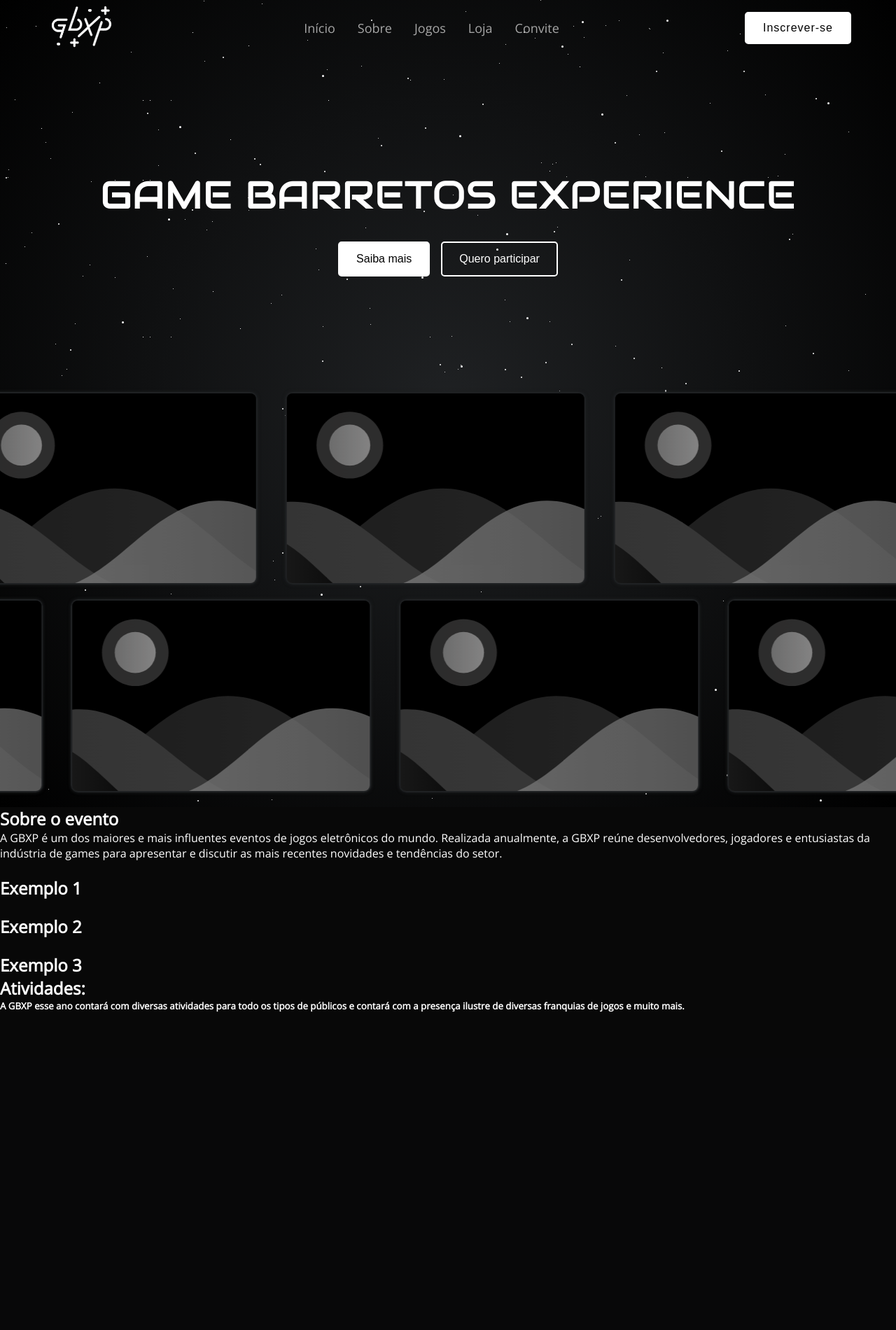
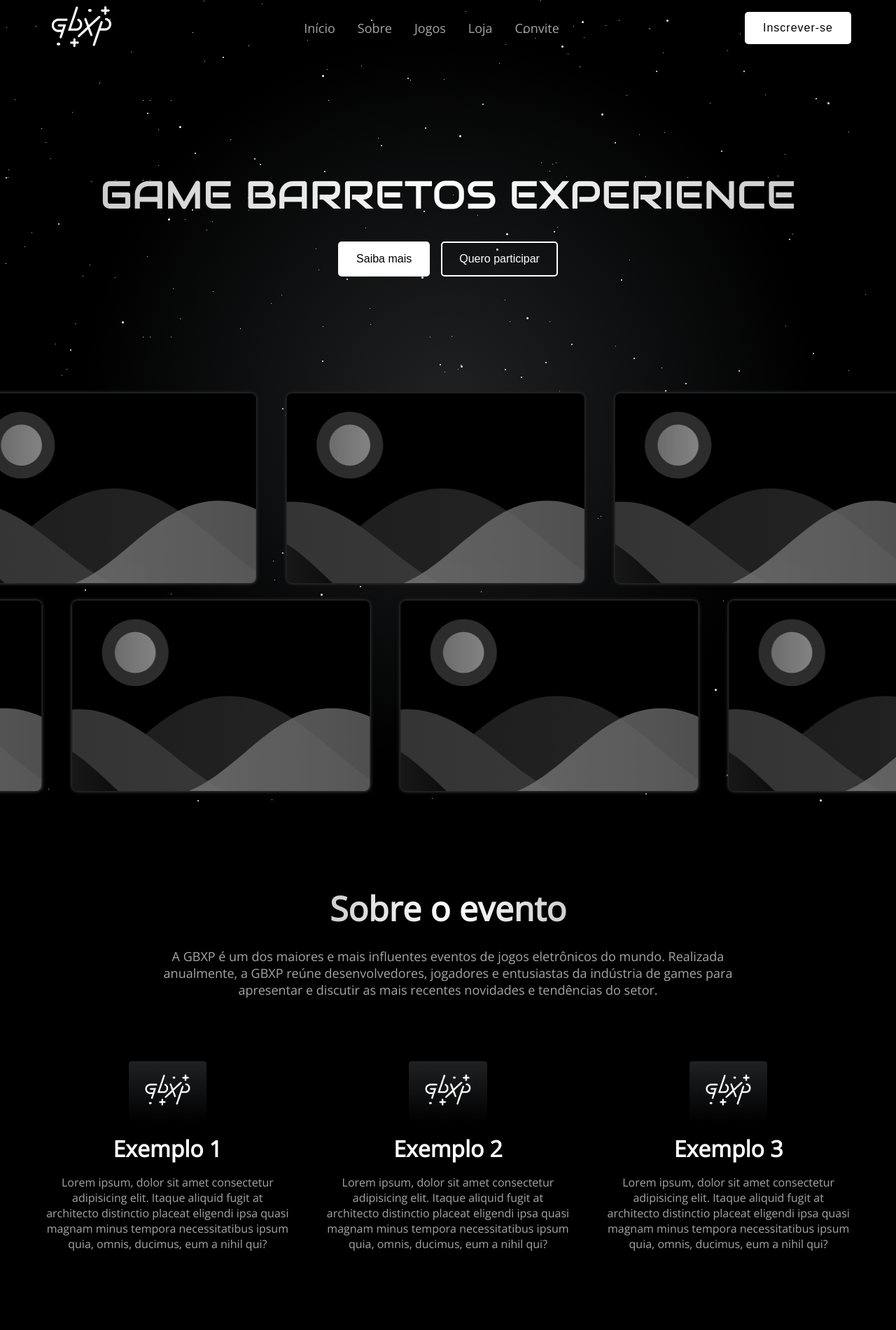
Before and after one commit to LeandroGiovani/GBXP, a Flask app: page / in a window 1280 px wide. Shown: the whole page at 70% size. Before the commit the page ends 1446 px from the top, so only its background shows below. Run offline with Flask 3, Linux system fonts and the light colour scheme; some libraries are stand-ins or nearby versions.

Commit message:
modificações animatecss

```diff
--- /dev/null
+++ b/static/css/anim.css
@@ -0,0 +1,69 @@
+.animate__animated.animate__delay-03s{
+    -webkit-animation-delay: calc(1s * .3);
+    animation-delay: calc(1s * .3);
+    -webkit-animation-delay: calc(var(--animate-delay) * .3);
+    animation-delay: calc(var(--animate-delay) * .3);
+}
+
+.animate__animated.animate__delay-1_1s{
+    -webkit-animation-delay: calc(1s * 1.1);
+    animation-delay: calc(1s * 1.1);
+    -webkit-animation-delay: calc(var(--animate-delay) * 1.1);
+    animation-delay: calc(var(--animate-delay) * 1.1);
+}
+
+.animate__animated.animate__delay-1_2s{
+    -webkit-animation-delay: calc(1s * 1.2);
+    animation-delay: calc(1s * 1.2);
+    -webkit-animation-delay: calc(var(--animate-delay) * 1.2);
+    animation-delay: calc(var(--animate-delay) * 1.2);
+}
+
+.animate__animated.animate__delay-1_3s{
+    -webkit-animation-delay: calc(1s * 1.3);
+    animation-delay: calc(1s * 1.3);
+    -webkit-animation-delay: calc(var(--animate-delay) * 1.3);
+    animation-delay: calc(var(--animate-delay) * 1.3);
+}
+
+.animate__animated.animate__delay-1_4s{
+    -webkit-animation-delay: calc(1s * 1.4);
+    animation-delay: calc(1s * 1.4);
+    -webkit-animation-delay: calc(var(--animate-delay) * 1.4);
+    animation-delay: calc(var(--animate-delay) * 1.4);
+}
+
+.animate__animated.animate__delay-1_5s{
+    -webkit-animation-delay: calc(1s * 1.5);
+    animation-delay: calc(1s * 1.5);
+    -webkit-animation-delay: calc(var(--animate-delay) * 1.5);
+    animation-delay: calc(var(--animate-delay) * 1.5);
+}
+
+.animate__animated.animate__delay-1_6s{
+    -webkit-animation-delay: calc(1s * 1.6);
+    animation-delay: calc(1s * 1.6);
+    -webkit-animation-delay: calc(var(--animate-delay) * 1.6);
+    animation-delay: calc(var(--animate-delay) * 1.6);
+}
+
+.animate__animated.animate__delay-1_7s{
+    -webkit-animation-delay: calc(1s * 1.7);
+    animation-delay: calc(1s * 1.7);
+    -webkit-animation-delay: calc(var(--animate-delay) * 1.7);
+    animation-delay: calc(var(--animate-delay) * 1.7);
+}
+
+.animate__animated.animate__delay-1_8s{
+    -webkit-animation-delay: calc(1s * 1.8);
+    animation-delay: calc(1s * 1.8);
+    -webkit-animation-delay: calc(var(--animate-delay) * 1.8);
+    animation-delay: calc(var(--animate-delay) * 1.8);
+}
+
+.animate__animated.animate__delay-1_9s{
+    -webkit-animation-delay: calc(1s * 1.9);
+    animation-delay: calc(1s * 1.9);
+    -webkit-animation-delay: calc(var(--animate-delay) * 1.9);
+    animation-delay: calc(var(--animate-delay) * 1.9);
+}
--- a/static/css/style.css
+++ b/static/css/style.css
@@ -9,14 +9,14 @@ html{
     scroll-behavior: smooth;
 }
 
-
-
 body{
     height: 100vh;
     box-sizing: border-box;
-    background-color: #080808;
+    background-color: #000;
     font-family: 'Open Sans', sans-serif;
     color: #fff;
+    display: block;
+    z-index: 10;
     margin: -6px 0 0 0;
 }
 
@@ -24,7 +24,7 @@ body{
     height: calc(100vh + 6px);
     width: 100%;
     position: fixed;
-    background: #090909;
+    background: #020202;
     z-index: 100;
     display: flex;
     justify-content: center;
@@ -162,49 +162,12 @@ nav ul:hover li a:not(:hover){
     line-height: 1.2;
     margin-bottom: 2rem;
     text-align: center;
+    background-image: radial-gradient(circle, rgba(255,255,255, 1) 0%, rgba(255,255,255, .9) 50%, rgba(255,255,255, .8) 100%);
+    background-clip: text;
+    -webkit-background-clip: text;
+    -webkit-text-fill-color: transparent;
 }
 
-.animate__animated.animate__delay-1_3s{
-    -webkit-animation-delay: calc(1s * 1.3);
-    animation-delay: calc(1s * 1.3);
-    -webkit-animation-delay: calc(var(--animate-delay) * 1.3);
-    animation-delay: calc(var(--animate-delay) * 1.3);
-}
-
-.animate__animated.animate__delay-1_4s{
-    -webkit-animation-delay: calc(1s * 1.4);
-    animation-delay: calc(1s * 1.4);
-    -webkit-animation-delay: calc(var(--animate-delay) * 1.4);
-    animation-delay: calc(var(--animate-delay) * 1.4);
-}
-
-.animate__animated.animate__delay-1_5s{
-    -webkit-animation-delay: calc(1s * 1.5);
-    animation-delay: calc(1s * 1.5);
-    -webkit-animation-delay: calc(var(--animate-delay) * 1.5);
-    animation-delay: calc(var(--animate-delay) * 1.5);
-}
-
-.animate__animated.animate__delay-1_6s{
-    -webkit-animation-delay: calc(1s * 1.6);
-    animation-delay: calc(1s * 1.6);
-    -webkit-animation-delay: calc(var(--animate-delay) * 1.6);
-    animation-delay: calc(var(--animate-delay) * 1.6);
-}
-
-.animate__animated.animate__delay-1_7s{
-    -webkit-animation-delay: calc(1s * 1.7);
-    animation-delay: calc(1s * 1.7);
-    -webkit-animation-delay: calc(var(--animate-delay) * 1.7);
-    animation-delay: calc(var(--animate-delay) * 1.7);
-}
-
-.animate__animated.animate__delay-1_8s{
-    -webkit-animation-delay: calc(1s * 1.8);
-    animation-delay: calc(1s * 1.8);
-    -webkit-animation-delay: calc(var(--animate-delay) * 1.8);
-    animation-delay: calc(var(--animate-delay) * 1.8);
-}
 
 .btn-cadastro{
     color: #000;
@@ -267,7 +230,7 @@ nav ul:hover li a:not(:hover){
 
 .radial{
     background: rgb(31,33,35);
-    background: radial-gradient(circle, rgba(31,33,35,1) 0%, rgba(31,33,35,1) 0%, rgba(0,0,0,1) 100%);
+    background: radial-gradient(circle, rgba(31,33,35,1) 0%, rgba(31,33,35,1) 0%, rgba(0,0,0,1) 60%);
     overflow: hidden;
 }
 
@@ -318,7 +281,6 @@ nav ul:hover li a:not(:hover){
 .btn-cadastro2:active{
     scale: .9;
 }
-
 
 /* Arthur está aqui */
 
@@ -648,3 +610,69 @@ strong {
         --gradY: 0%;
     }
 }
+
+.sec-sobre{
+    padding: 7rem 5%;
+    justify-content: center;
+    display: flex;
+}
+
+.sobre-content{
+    width: 100%;
+    max-width: 90rem;
+}
+
+
+.tx-sobre{
+    text-align: center;
+    margin: 0 auto 90px;
+    width: 100%;
+    max-width: 55rem;
+}
+
+.tx-sobre h1{
+    font-size: 48px;
+    margin-bottom: 24px;
+    font-weight: 700;
+    background-image: radial-gradient(circle, rgba(255,255,255, 1) 0%, rgba(255,255,255, .5) 100%);
+    background-clip: text;
+    -webkit-background-clip: text;
+    -webkit-text-fill-color: transparent;
+}
+
+.tx-sobre p{
+    font-size: 18px;
+    color: #a6a6a6;
+}
+
+.grid-sobre{
+    display: grid;
+    grid-template-columns: repeat(3, 1fr);
+    grid-column-gap: 50px;
+    text-align: center;
+}
+
+.sec1, .sec2, .sec3{
+    display: flex;
+    flex-direction: column;
+    justify-content: space-between;
+    align-items: center;
+}
+
+.icon-div{
+    background-image: linear-gradient( #1f2123, #000);
+    border-radius: 4px;
+    padding: 16px;
+    display: inline-block;
+    width: max-content;
+}
+
+.sec-titulo{
+    margin: 16px 0;
+    font-size: 32px;
+    font-weight: 700;
+}
+
+.sec-tx{
+    color: #a6a6a6;
+}
--- a/static/js/script.js
+++ b/static/js/script.js
@@ -39,6 +39,16 @@ function varnome() {
       });
 }
 
+const myObserver = new IntersectionObserver((entries) => {
+    entries.forEach((entry) => {
+        if (entry.isIntersecting){
+            entry.target.classList.add("animate__fadeInUp")
+        }
+    })
+})
+
+const elements = document.querySelectorAll(".anim")
+elements.forEach((element) => myObserver.observe(element))
 
 // Função para salvar cokkies
 
--- a/templates/index.html
+++ b/templates/index.html
@@ -3,7 +3,7 @@
 
 <body id="body">
     <main class="home-stars">
-        <div class="radial">
+        <div class="radial animate__animated animate__fadeIn animate__delay-1_3s animate__faster">
             <div id="stars"></div>
             <div id="stars2"></div>
             <div id="stars3"></div>
@@ -11,14 +11,14 @@
             <section id="sec-index">
                 <section class="sec-inicio" id="inicio">
                     <div class="div-inicio" id="div-inicio">
-                        <h1 class="tx-titulo animate__animated animate__fadeInDown animate__delay-1_3s">GAME BARRETOS EXPERIENCE</h1>
+                        <h1 class="tx-titulo animate__animated animate__fadeInDown animate__delay-1_5s">GAME BARRETOS EXPERIENCE</h1>
                         <div class="btns-inicio">
-                            <a href="/"><button class="btn-saiba animate__animated animate__fadeInUp animate__delay-1_3s">Saiba mais</button></a>
-                            <a href="/"><button class="btn-cadastro2 animate__animated animate__fadeInUp animate__delay-1_3s">Quero participar</button></a>
+                            <a href="/"><button class="btn-saiba animate__animated animate__fadeInUp animate__delay-1_5s">Saiba mais</button></a>
+                            <a href="/"><button class="btn-cadastro2 animate__animated animate__fadeInUp animate__delay-1_5s">Quero participar</button></a>
                         </div>
                     </div>
                 </section>
-                <section class="imgs animate__animated animate__fadeIn animate__delay-1_3s">
+                <section class="imgs animate__animated animate__fadeIn animate__delay-1_5s">
                     <div class="slide1">
                         <div class="logo-slide1">
                             <div class="img-slide"><img class="imgs-img" src="static/img/imagemTeste.svg"></div>
@@ -66,36 +66,35 @@
                 </section>
             </section>
         </div>
-        <section id="sec-inscrever">
-            <div>
-                <div class="tx-sobre">
+        <section class="sec-sobre">
+            <div class="sobre-content">
+                <div class="tx-sobre anim animate__animated">
                     <h1>Sobre o evento</h1>
                     <p>
-                        A GBXP é um dos maiores e mais influentes eventos de jogos eletrônicos do mundo.
-                        Realizada anualmente, a GBXP reúne desenvolvedores, jogadores e entusiastas da indústria de games para apresentar e discutir as mais recentes novidades e tendências do setor.
+                        A GBXP é um dos maiores e mais influentes eventos de jogos eletrônicos do mundo. Realizada anualmente, a GBXP reúne desenvolvedores, jogadores e entusiastas da indústria de games para apresentar e discutir as mais recentes novidades e tendências do setor.
                     </p>
                 </div>
                 <div class="grid-sobre">
-                    <div class="sec1">
+                    <div class="sec1 anim animate__animated animate__delay-03s">
                         <div class="icon-div">
-                            <img class="icon-img" src="">
+                            <img class="icon-img" src="static/img/logo.png" style="height: 50px;">
                         </div>
                         <h2 class="sec-titulo">Exemplo 1</h2>
-                        <p class="sec-tx"></p>
+                        <p class="sec-tx">Lorem ipsum, dolor sit amet consectetur adipisicing elit. Itaque aliquid fugit at architecto distinctio placeat eligendi ipsa quasi magnam minus tempora necessitatibus ipsum quia, omnis, ducimus, eum a nihil qui?</p>
                     </div>
-                    <div class="sec2">
+                    <div class="sec2 anim animate__animated">
                         <div class="icon-div">
-                            <img class="icon-img" src="">
+                            <img class="icon-img" src="static/img/logo.png" style="height: 50px;">
                         </div>
                         <h2 class="sec-titulo">Exemplo 2</h2>
-                        <p class="sec-tx"></p>
+                        <p class="sec-tx">Lorem ipsum, dolor sit amet consectetur adipisicing elit. Itaque aliquid fugit at architecto distinctio placeat eligendi ipsa quasi magnam minus tempora necessitatibus ipsum quia, omnis, ducimus, eum a nihil qui?</p>
                     </div>
-                    <div class="sec3">
+                    <div class="sec3 anim animate__animated animate__delay-03s">
                         <div class="icon-div">
-                            <img class="icon-img" src="">
+                            <img class="icon-img" src="static/img/logo.png" style="height: 50px;">
                         </div>
                         <h2 class="sec-titulo">Exemplo 3</h2>
-                        <p class="sec-tx"></p>
+                        <p class="sec-tx">Lorem ipsum, dolor sit amet consectetur adipisicing elit. Itaque aliquid fugit at architecto distinctio placeat eligendi ipsa quasi magnam minus tempora necessitatibus ipsum quia, omnis, ducimus, eum a nihil qui?</p>
                     </div>
                 </div>
             </div>
@@ -112,28 +111,5 @@
         </div>
         <button class="btn-termos">Aceitar todos os termos</button>
     </div>
-    <section>
-        <div>
-            <h1>Atividades:</h1>
-            <h5>A GBXP esse ano contará com diversas atividades para todo os tipos de públicos e contará com a presença ilustre de diversas franquias de jogos e muito mais.</h5>
-        </div>
-        <div>
-            <div>
-                <img src="" alt="">
-                <h2></h2>
-                <p></p>
-            </div>
-            <div>
-                <img src="" alt="">
-                <h2></h2>
-                <p></p>
-            </div>
-            <div>
-                <img src="" alt="">
-                <h2></h2>
-                <p></p>
-            </div>
-        </div>
-    </section>
 </body>
 {% endblock %}
--- a/templates/layout.html
+++ b/templates/layout.html
@@ -7,6 +7,7 @@
     <link rel="stylesheet" href="static/css/style.css">
     <link rel="stylesheet" href="static/css/adap.css">
     <link rel="stylesheet" href="static/css/star.css">
+    <link rel="stylesheet" href="static/css/anim.css">
     <link rel="stylesheet" href="https://cdnjs.cloudflare.com/ajax/libs/animate.css/4.1.1/animate.min.css">
     <title>GB XP</title>
 </head>
@@ -23,6 +24,7 @@
         var loading = document.getElementById("loading")
         var loader = document.getElementById("loader")
         var body = document.getElementById("body")
+        scr = true
         window.addEventListener("load", function(){
             loader.style.opacity = "0"
             vinheta()
@@ -31,11 +33,9 @@
 
         function vinheta(){
             setTimeout(()=>{
-                scroll(0, 0)
-            loading.style.height = "0vh"
+                loading.style.height = "0vh"
             }, 350)
         }
-
 
         function vinhetaOut(){
             setTimeout(()=>{
@@ -43,6 +43,11 @@
             }, 350)
         }
     </script>
+    <script>
+        window.onload = function() {
+          document.documentElement.scrollTop = 0;
+        }
+    </script>
     {% block page_js %}{% endblock %}
 </body>
 </html>
--- a/templates/navbar.html
+++ b/templates/navbar.html
@@ -1,14 +1,14 @@
 <section class="sec-navbar" id="nav">
-    <div class="animate__animated animate__fadeInLeft animate__delay-1_3s">
+    <div class="animate__animated animate__fadeInLeft animate__delay-1_5s">
         <a href="/"><img src="static/img/logo.png" style="height: 66px;"></a>
     </div>
     <nav>
         <ul class="nav-list" id="nav-list">
-            <li class="li-nav animate__animated animate__fadeInDown animate__delay-1_7s" id="nav-item1"><a href="/">Início</a></li>
-            <li class="li-nav animate__animated animate__fadeInDown animate__delay-1_5s" id="nav-item2"><a href="/">Sobre</a></li>
-            <li class="li-nav animate__animated animate__fadeInDown animate__delay-1_3s" id="nav-item3"><a href="/">Jogos</a></li>
-            <li class="li-nav animate__animated animate__fadeInDown animate__delay-1_5s" id="nav-item4"><a href="/">Loja</a></li>
-            <li class="li-nav animate__animated animate__fadeInDown animate__delay-1_7s" id="nav-item5"><a href="/">Convite</a></li>
+            <li class="li-nav animate__animated animate__fadeInDown animate__delay-1_9s" id="nav-item1"><a href="/">Início</a></li>
+            <li class="li-nav animate__animated animate__fadeInDown animate__delay-1_7s" id="nav-item2"><a href="/">Sobre</a></li>
+            <li class="li-nav animate__animated animate__fadeInDown animate__delay-1_5s" id="nav-item3"><a href="/">Jogos</a></li>
+            <li class="li-nav animate__animated animate__fadeInDown animate__delay-1_7s" id="nav-item4"><a href="/">Loja</a></li>
+            <li class="li-nav animate__animated animate__fadeInDown animate__delay-1_9s" id="nav-item5"><a href="/">Convite</a></li>
         </ul>
         <div class="menu" id="menu">
             <label class="hamburger" id="hamburguer">
@@ -20,7 +20,7 @@
             </label>
         </div>
     </nav>
-    <div class="div-cadastro animate__animated animate__fadeInRight animate__delay-1_3s" id="div-cadastro">
+    <div class="div-cadastro animate__animated animate__fadeInRight animate__delay-1_5s" id="div-cadastro">
         <a href="{{ url_for('form') }}"><button class="btn-cadastro">Inscrever-se</button></a>
     </div>
 </section>
```
Also changed, not shown: templates/form.html (+6 -6 lines), templates/navbar2.html (+7 -7 lines), readme.md, 1 other file.
